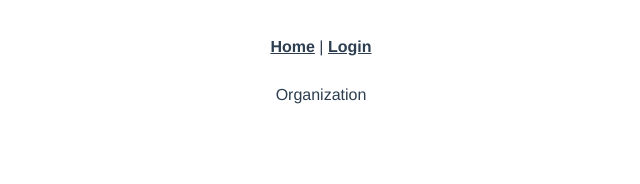
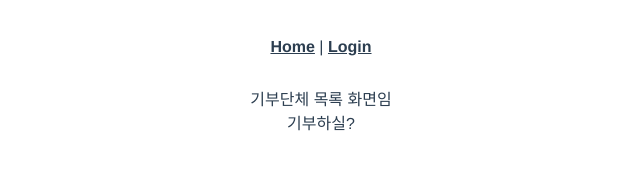
Before and after one commit to rudwl1005a/YeopseoAI, a Vue app in the folder front/: page /organizationlist in a window 1280 px wide. Shown: the top 184 px of the page, without its empty margins (319-959 px from the left). Built offline with nearby package versions, Linux system fonts and the light colour scheme.

Commit message:
제학test

```diff
--- a/front/src/views/OrganizationListView.vue
+++ b/front/src/views/OrganizationListView.vue
@@ -1,10 +1,17 @@
 <template>
-    <div>Organization</div>
+  <div>기부단체 목록 화면임</div>
+  <div :onclick="donation">기부하실?</div>
 </template>
 
 <script>
 export default {
   name:"OrganizationListView",
+
+  methods: {
+    donation() {
+      this.$router.push('/donation')
+    }
+  }
 }
 </script>
 
```
Lines whose indentation alone changed are shown as unchanged.
